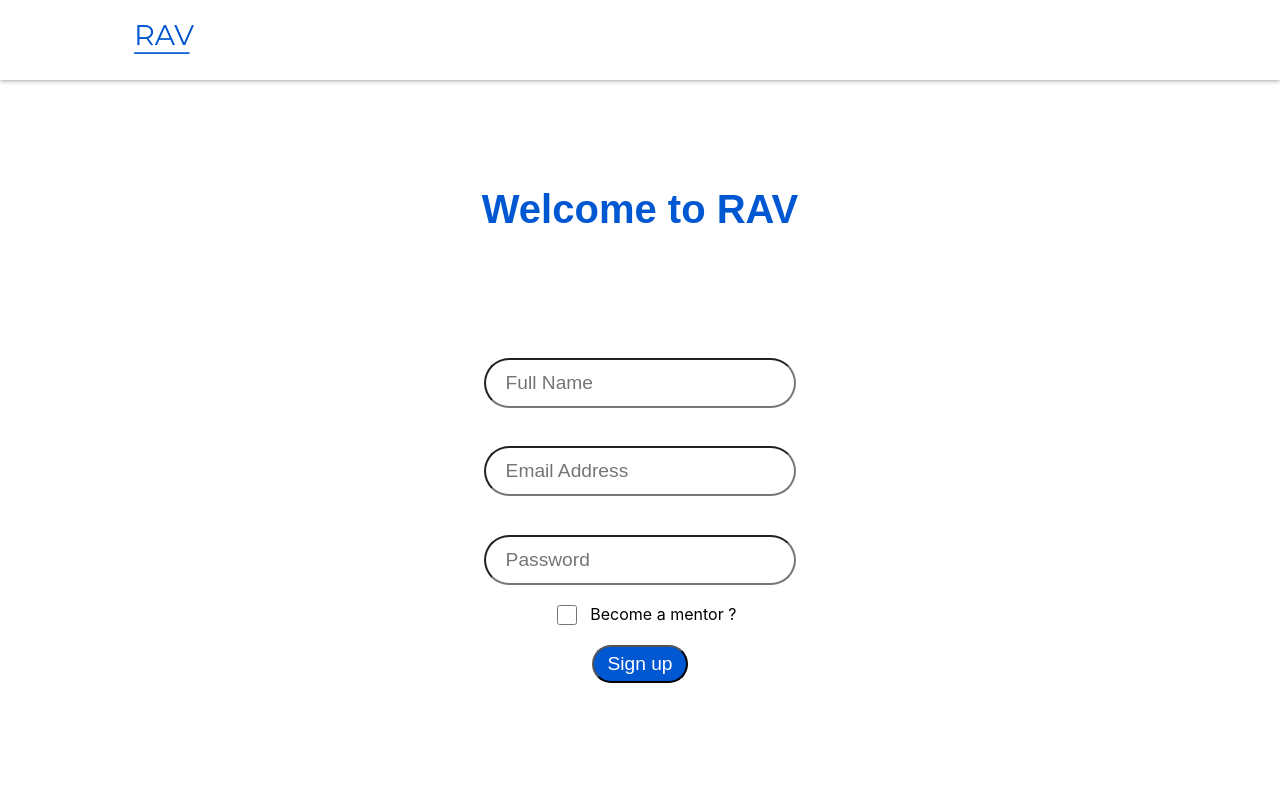
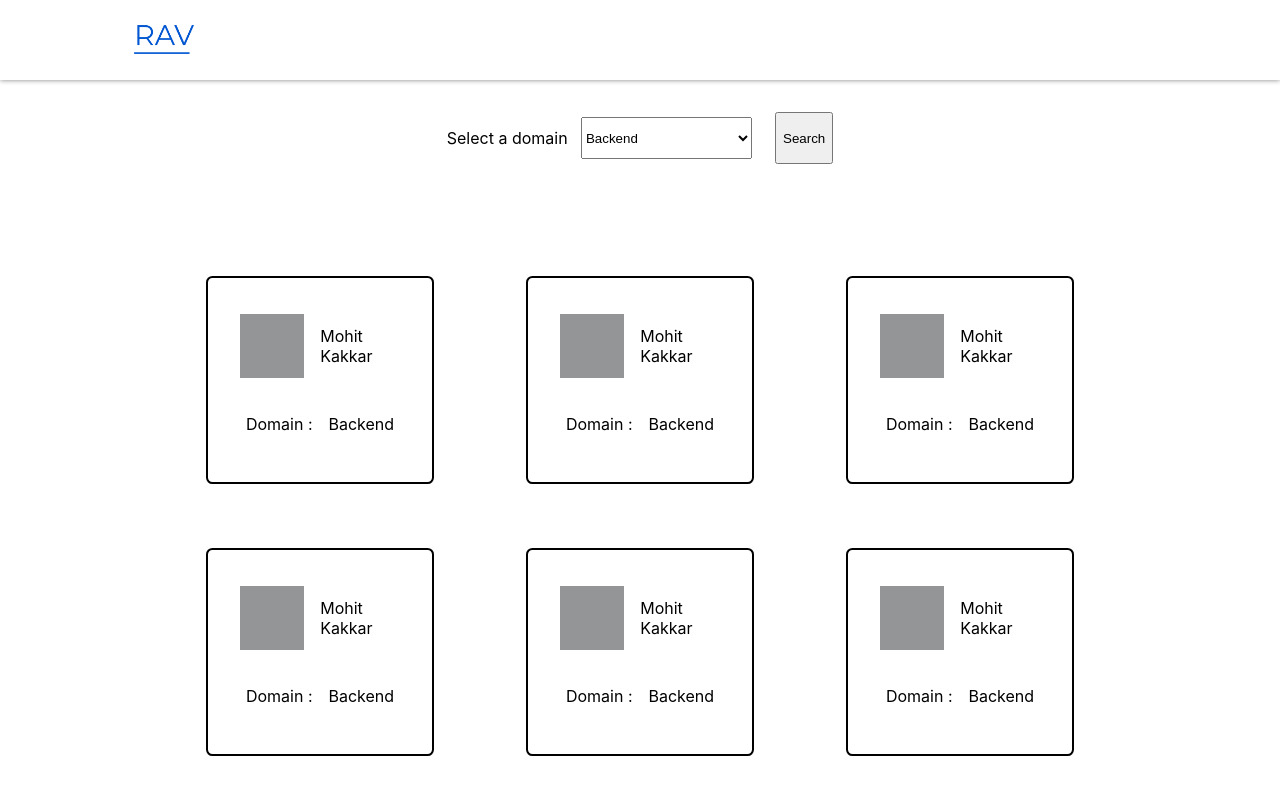
Before and after one commit to harshit-kakkar/RAV-Frontend, a React (Create React App) app: page /search in a window 1280 px wide. Before the commit this address led to /signup. Shown: the top 800 px of the page. Built offline with nearby package versions, Linux system fonts and the light colour scheme.

Commit message:
Created search mentor page

```diff
--- a/src/components/mainSection/mainSection.tsx
+++ b/src/components/mainSection/mainSection.tsx
@@ -1,9 +1,10 @@
 import React from 'react';
 import './mainSectionStyles.css';
-import {BrowserRouter as Router, Switch, Route, Redirect, Link} from 'react-router-dom'
+import {Switch, Route, Redirect} from 'react-router-dom'
 import Signup from '../signup/signup';
 import Login from '../login/login';
 import Profile from '../profile/profile';
+import SearchMentor from '../searchMentor/searchMentor';
 
 function MainSection() {
   return (
@@ -14,6 +15,7 @@ function MainSection() {
           <Route path="/signup" component={Signup} />
           <Route path="/login" component={Login} />
           <Route path="/profile" component={Profile} />
+          <Route path="/search" component={SearchMentor} />
           <Route render={() => <Redirect to={{pathname: "/signup"}} />} />
         </Switch>
       </div>
--- /dev/null
+++ b/src/components/searchMentor/searchMentor.tsx
@@ -0,0 +1,82 @@
+import React from 'react';
+import SearchProfileCard from '../searchProfileCard/searchProfileCard';
+import './searchMentorStyles.css'
+
+function SearchMentor() {
+    interface profileCardModel{
+        id:number,
+        name: string,
+        domain: string
+    }
+    let searchResult: Array<profileCardModel> = [
+        {
+            "id": 1,
+            "name": "Mohit Kakkar",
+            "domain": "Backend"
+        },
+        {
+            "id": 2,
+            "name": "Mohit Kakkar",
+            "domain": "Backend"
+        },
+        {
+            "id": 3,
+            "name": "Mohit Kakkar",
+            "domain": "Backend"
+        },
+        {
+            "id": 4,
+            "name": "Mohit Kakkar",
+            "domain": "Backend"
+        },
+        {
+            "id": 5,
+            "name": "Mohit Kakkar",
+            "domain": "Backend"
+        },
+        {
+            "id": 6,
+            "name": "Mohit Kakkar",
+            "domain": "Backend"
+        },
+        {
+            "id": 7,
+            "name": "Mohit Kakkar",
+            "domain": "Backend"
+        },
+        {
+            "id": 8,
+            "name": "Mohit Kakkar",
+            "domain": "Backend"
+        }
+
+    ]
+  return (
+    <div className="search-mentor-container">
+      <div className="search-operation-container">
+          <div className="search-domain-select-container">
+          <p>Select a domain </p>
+            <select className="search-mentor-domain-select">
+                <option value="Backend">Backend</option>
+                <option value="Backend">Backend</option>
+                <option value="Full Stack">Full Stack</option>
+                <option value="Mobile App Development">Mobile App Development</option>
+            </select>
+            </div>
+            <button>Search</button>
+      </div>
+
+
+      <div className="search-mentor-profile-cards-container">
+        {
+            searchResult.length>0?
+                searchResult.map((profile) => <SearchProfileCard key={profile.id} {...profile}/>)
+                :
+                <></>
+        }
+      </div>
+    </div>
+  );
+}
+
+export default SearchMentor;
--- /dev/null
+++ b/src/components/searchMentor/searchMentorStyles.css
@@ -0,0 +1,33 @@
+.search-mentor-container{
+    padding-top: 2em;
+    display: flex;
+    flex-direction: column;
+    justify-content: center;
+    align-items: center;
+}
+
+.search-operation-container{
+    width: 40%;
+    display: flex;
+    justify-content: space-around;
+}
+
+.search-domain-select-container{
+    display: flex;
+    align-items: center;
+
+}
+
+.search-mentor-domain-select{
+    margin-left: 1em;
+    height: 80%;
+}
+
+.search-mentor-profile-cards-container{
+    width: 100%;
+    max-width: 60em;
+    display: flex;
+    flex-wrap: wrap;
+    justify-content: space-around;
+    margin-top: 5em;
+}
--- /dev/null
+++ b/src/components/searchProfileCard/searchProfileCard.tsx
@@ -0,0 +1,36 @@
+import React from 'react';
+import { Link } from 'react-router-dom';
+import './searchProfileCardStyles.css'
+
+interface profileCardModel{
+        id:number,
+        name: string,
+        domain: string
+
+}
+
+function SearchProfileCard(props:profileCardModel) {
+
+    const {id, name, domain} = props
+    let profileURL = "/profile/" + id
+  return (
+    <Link to={profileURL}>
+    <div className="profile-card-container">
+        <div className="profile-card-base-details-container">
+            <div className="profile-card-picture">
+
+            </div>
+            <div className="profile-card-name">
+                <p>{name}</p>
+            </div>
+        </div>
+        <div className="profile-card-domain-container">
+            <p>Domain :</p>
+            <p className="profile-card-domain">{domain}</p>
+        </div>
+    </div>
+    </Link>
+  );
+}
+
+export default SearchProfileCard;
--- /dev/null
+++ b/src/components/searchProfileCard/searchProfileCardStyles.css
@@ -0,0 +1,44 @@
+.profile-card-container{
+    border: solid black 2px;
+    max-width: 10em;
+    display: flex;
+    flex-direction: column;
+    border-radius: 0.4em;
+    padding: 2em;
+    margin-top: 2em;
+    margin: 2em;
+    cursor: pointer;
+
+}
+
+.profile-card-base-details-container{
+    display: flex;
+    justify-content: center;
+    align-items: center;
+}
+
+.profile-card-picture{
+    background-color: rgb(148, 149, 150);
+    height: 4em;
+    width: 5em;
+
+}
+
+.profile-card-name{
+    margin-left: 1em;
+}
+
+.profile-card-domain-container{
+    display: flex;
+    justify-content: center;
+    margin-top: 1em;
+}
+
+
+.profile-card-domain{
+    margin-left: 1em;
+}
+a {
+    text-decoration: inherit;
+    color: inherit;
+}
```
